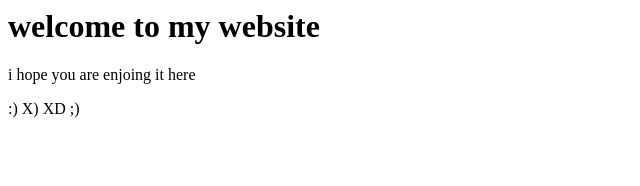
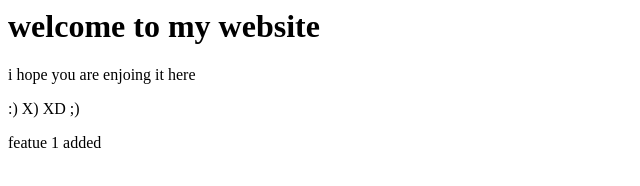
Before and after one commit to narotam-1813/devops-pratice-web, a plain HTML site: page index.html in a window 1280 px wide. Shown: the whole page, without its empty margins (0-640 px from the left). Drawn offline with Linux system fonts and the light colour scheme.

Commit message:
added feature 1

```diff
--- a/index.html
+++ b/index.html
@@ -3,4 +3,5 @@
 <h1>welcome to my website</h1>
 <p>i hope you are enjoing it here<p>
 <p> :) X) XD ;) </p>
+<p>featue 1 added</p>
 </html>
```
